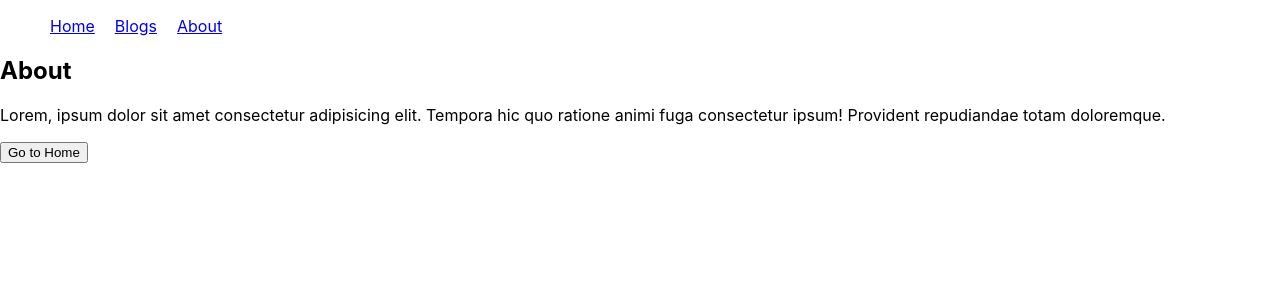
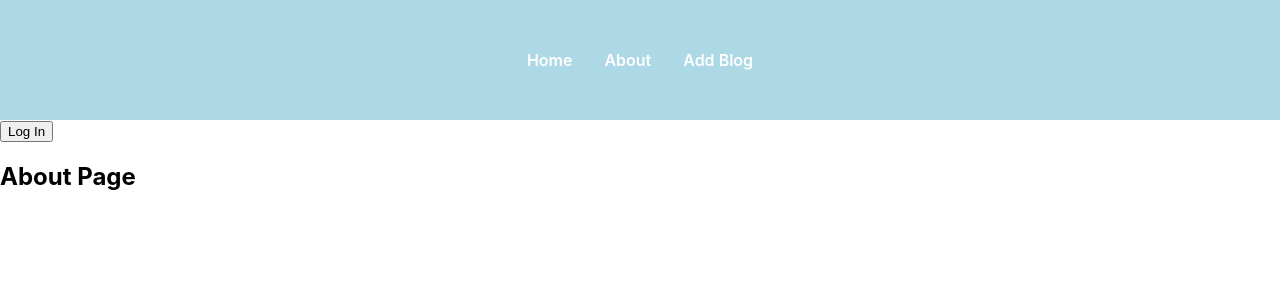
Before and after one commit to webfaisalbd/react-basics2-ai, a React (Create React App) app: page /about in a window 1280 px wide. Shown: the top 300 px of the page. Built offline with nearby package versions, Linux system fonts and the light colour scheme.

Commit message:
protected route added

```diff
--- a/src/App.css
+++ b/src/App.css
@@ -2,8 +2,23 @@
   text-align: center;
 }
 
-.navStyle {
-  margin: 10px;
+nav {
+  height: 15vh;
+  background-color: lightblue;
+  display: flex;
+  justify-content: center;
+  align-items: center;
+}
+
+.navBar {
+  margin: 1rem;
+  text-decoration: none;
+  color: white;
+  font-weight: 600;
+}
+
+.navBar:hover {
+  color: green;
 }
 
 
--- a/src/App.js
+++ b/src/App.js
@@ -1,32 +1,10 @@
-import React from 'react'
-import { BrowserRouter, Route, Routes } from 'react-router-dom'
 import './App.css';
-
-import Home from './Pages/Home'
-import Blogs from './Pages/Blogs'
-import Blog from './Pages/Blog'
-import About from './Pages/About'
-import Error from './Pages/Error'
-import NavBar from './Components/NavBar'
-import User from './Pages/User'
+import Index from './routes/Index';
 
 
 const App = () => {
-  return (
-    <>
-      <BrowserRouter>
-        <NavBar />
-        <Routes>
-          <Route path='/' element={<Home />}></Route>
-          <Route path='/blogs' element={<Blogs />}></Route>
-          <Route path='/blogs/:title' element={<Blog />}></Route>
-          <Route path='/about' element={<About />}></Route>
-          <Route path='*' element={<Error />}></Route>
-          <Route path='/user/' element={<User />}></Route>
-        </Routes>
-      </BrowserRouter>
-    </>
-  )
+
+  return <Index />;
+
 }
-
 export default App
--- /dev/null
+++ b/src/Pages2/About.js
@@ -0,0 +1,11 @@
+import React from 'react'
+
+const About = () => {
+  return (
+    <div>
+        <h2>About Page</h2>
+    </div>
+  )
+}
+
+export default About
--- /dev/null
+++ b/src/Pages2/AddBlog.js
@@ -0,0 +1,11 @@
+import React from 'react'
+
+const AddBlog = () => {
+  return (
+    <div>
+        <h2>Add Blog</h2>
+    </div>
+  )
+}
+
+export default AddBlog
--- /dev/null
+++ b/src/Pages2/Error.js
@@ -0,0 +1,11 @@
+import React from 'react'
+
+const Error = () => {
+  return (
+    <div>
+        <h2>ERROR</h2>
+    </div>
+  )
+}
+
+export default Error
--- /dev/null
+++ b/src/Pages2/Home.js
@@ -0,0 +1,20 @@
+import React from 'react'
+
+const Home = () => {
+  return (
+    <div>
+        <h2>Home Page</h2>
+
+        <div>
+            <h2>Blog 1</h2>
+            <p>Lorem ipsum, dolor sit amet consectetur adipisicing elit. Maiores modi ea voluptatibus neque saepe error, sunt perspiciatis corporis doloremque laboriosam, eius necessitatibus ducimus, eligendi nisi suscipit non fuga laudantium harum?</p>
+        </div>
+        <div>
+            <h2>Blog 2</h2>
+            <p>Lorem ipsum, dolor sit amet consectetur adipisicing elit. Maiores modi ea voluptatibus neque saepe error, sunt perspiciatis corporis doloremque laboriosam, eius necessitatibus ducimus, eligendi nisi suscipit non fuga laudantium harum?</p>
+        </div>
+    </div>
+  )
+}
+
+export default Home
--- /dev/null
+++ b/src/layout/Navbar.js
@@ -0,0 +1,16 @@
+import React from 'react'
+import { Link } from 'react-router-dom'
+
+const Navbar = () => {
+    return (
+        <>
+            <nav>
+                <Link className='navBar' to='/'>Home</Link>
+                <Link className='navBar' to='/about'>About</Link>
+                <Link className='navBar' to='/add-blog'>Add Blog</Link>
+            </nav>
+        </>
+    )
+}
+
+export default Navbar
--- /dev/null
+++ b/src/routes/Index.js
@@ -0,0 +1,31 @@
+import React, { useState } from 'react'
+import { BrowserRouter, Route, Routes } from 'react-router-dom'
+import Navbar from '../layout/Navbar'
+
+// pages
+import About from '../Pages2/About'
+import AddBlog from '../Pages2/AddBlog'
+import Error from '../Pages2/Error'
+import Home from '../Pages2/Home'
+import Protected from './Protected'
+
+const Index = () => {
+    const [isLoggedIn, setIsLoggedIn] = useState(false);
+    return <BrowserRouter>
+        <Navbar />
+        {isLoggedIn ?
+        <button onClick={() => setIsLoggedIn(!isLoggedIn)}>Log Out</button>
+        :
+        <button onClick={() => { setIsLoggedIn(!isLoggedIn) }}>Log In</button>}
+        <Routes>
+            <Route path='/' element={<Home />}></Route>
+            <Route path='/about' element={<About />}></Route>
+            <Route path='/add-blog' element={ <Protected isLoggedIn={isLoggedIn}>
+                <AddBlog />
+            </Protected> }></Route>
+            <Route path='*' element={<Error />}></Route>
+        </Routes>
+    </BrowserRouter>
+}
+
+export default Index
--- /dev/null
+++ b/src/routes/Protected.js
@@ -0,0 +1,11 @@
+import React from 'react'
+import { Navigate } from 'react-router-dom'
+
+const Protected = ({ isLoggedIn, children }) => {
+    if (!isLoggedIn) {
+        return <Navigate to='/' replace />
+    }
+    return children;
+}
+
+export default Protected
```
